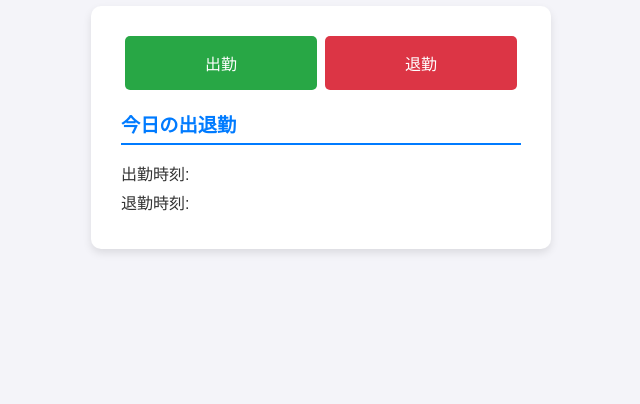
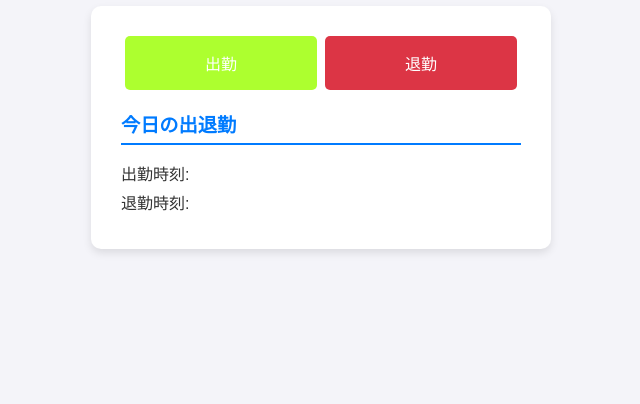
Before and after one commit to Taka-Ueno/simple-timecard, a plain HTML site: page index.html in a window 1280 px wide. Shown: the part 396-800 px from the top of the page, without its empty margins (319-959 px from the left). Drawn offline with Linux system fonts and the light colour scheme.

Commit message:
Update style.css

```diff
--- a/style.css
+++ b/style.css
@@ -58,7 +58,7 @@ button {
 
 /* 各ボタンの色 */
 #clock-in {
-    background-color: #28a745;
+    background-color: #adff2f
 }
 
 #clock-out {
```
